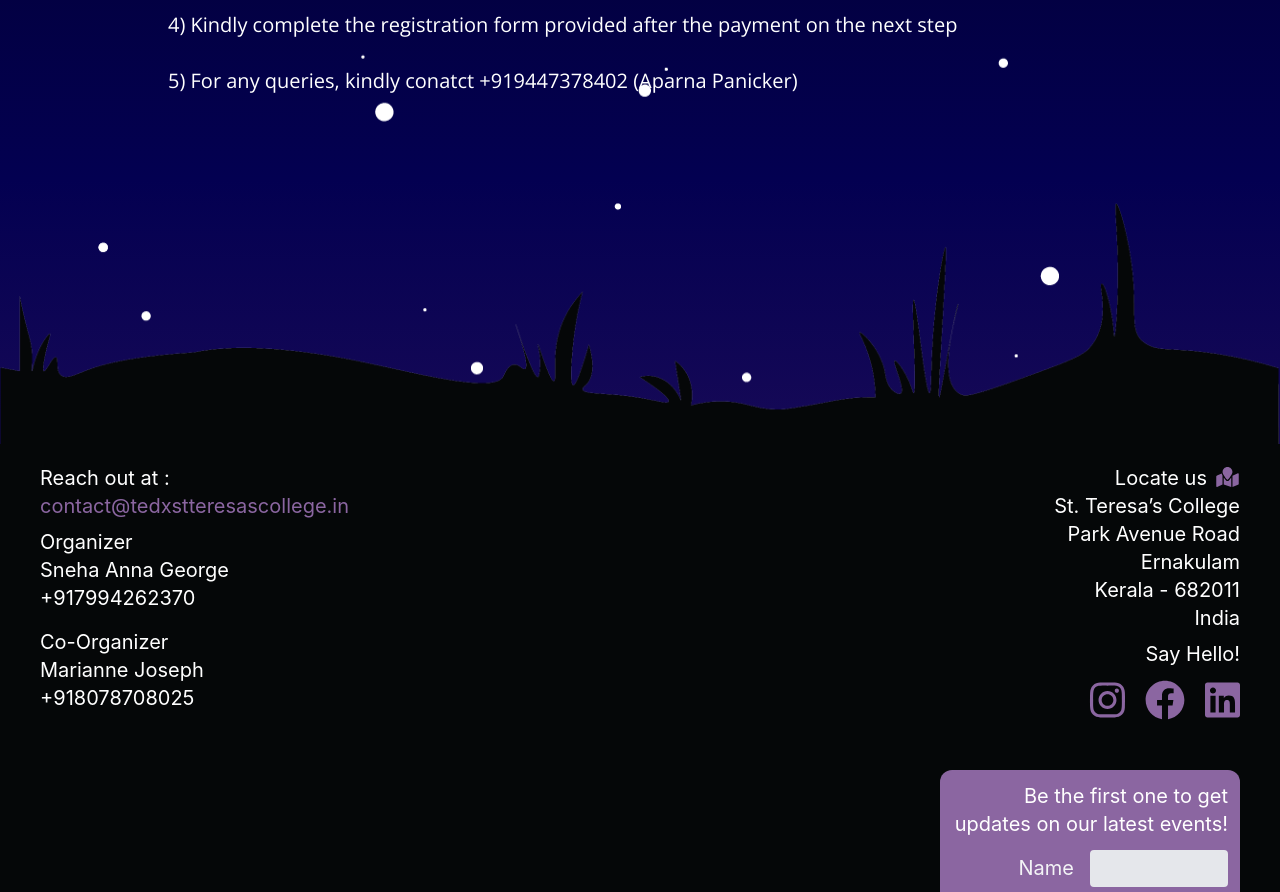
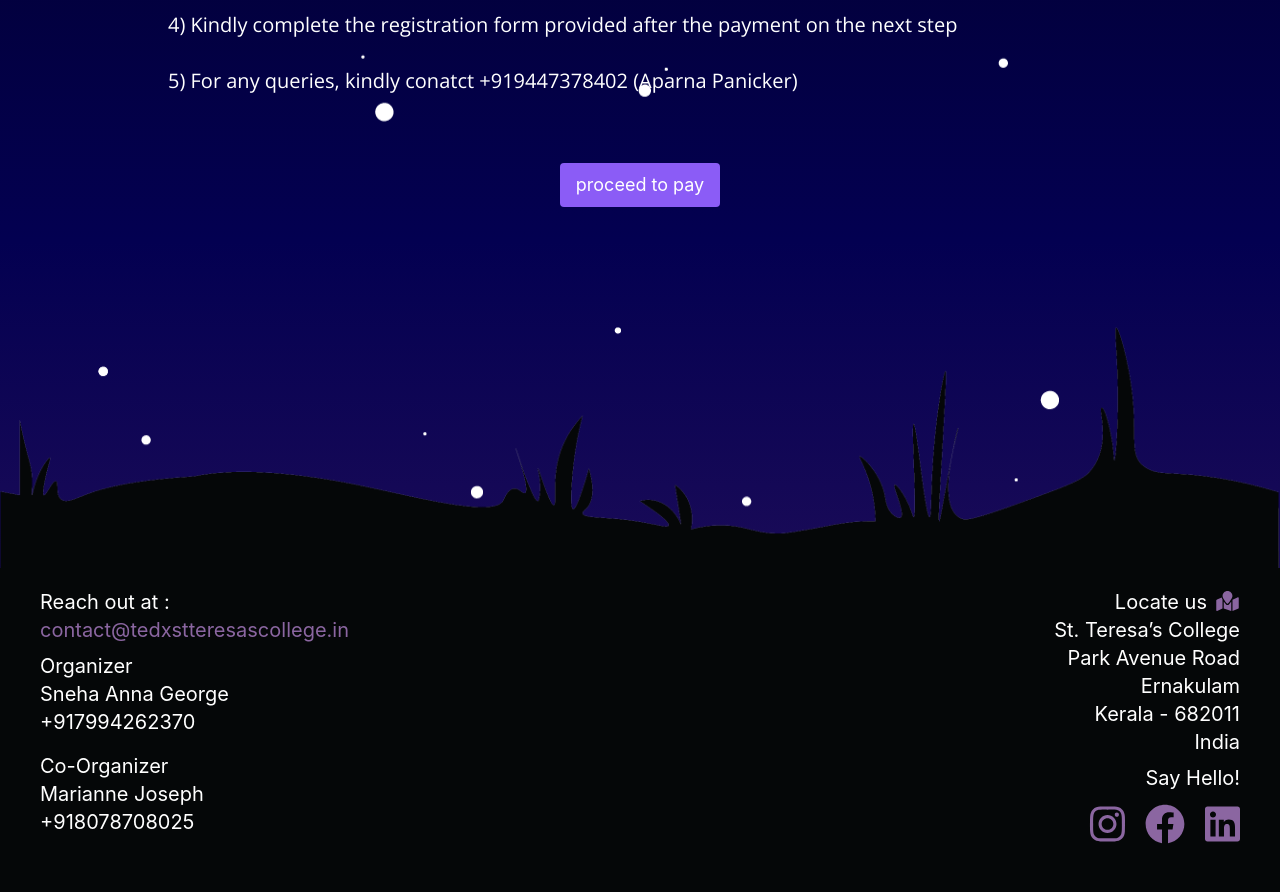
Before and after one commit to TEDxStTeresasCollege-Website/Web-App, a Next.js app: page /register in a window 1280 px wide. Shown: the part 800-1692 px from the top of the page. Built offline with nearby package versions, Linux system fonts and the light colour scheme; a web font is replaced by a local one.

Commit message:
registeration pages

```diff
--- a/pages/register.js
+++ b/pages/register.js
@@ -1,5 +1,6 @@
 import Head from 'next/head';
 import Image from 'next/image';
+import Link from 'next/link';
 import Navbar from '../components/Navbar';
 
 import React from "react";
@@ -70,7 +71,13 @@ const register = () => {
                 </div>
             </div>
 
-
+            <div className="py-10 flex justify-center">
+                    <Link href='/qr'>
+                        <button className="bg-purple-500 hover:bg-purple-700 text-white py-2 px-4 rounded text-sm lg:text-lg">
+                            proceed to pay
+                        </button>
+                    </Link>
+                </div>
 
             {/* Footer */}
             <footer className="w-full" >
```
